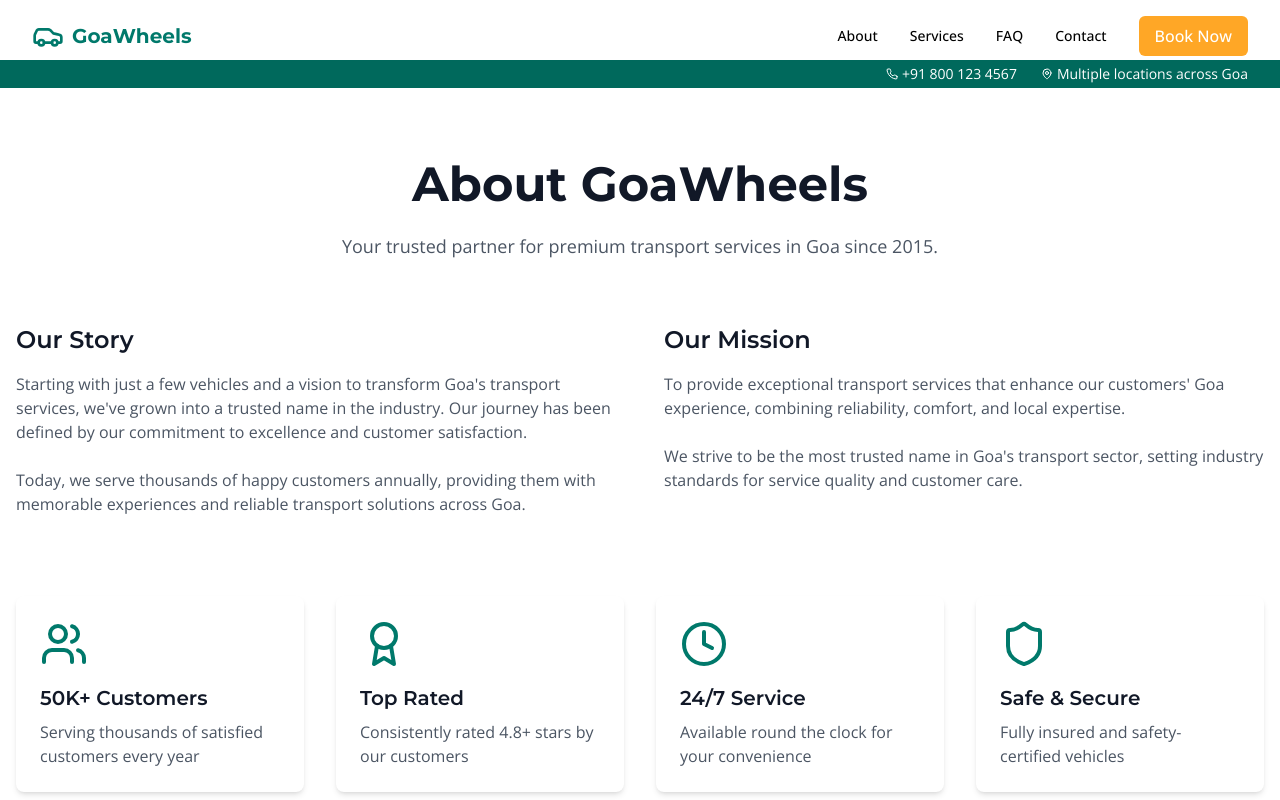
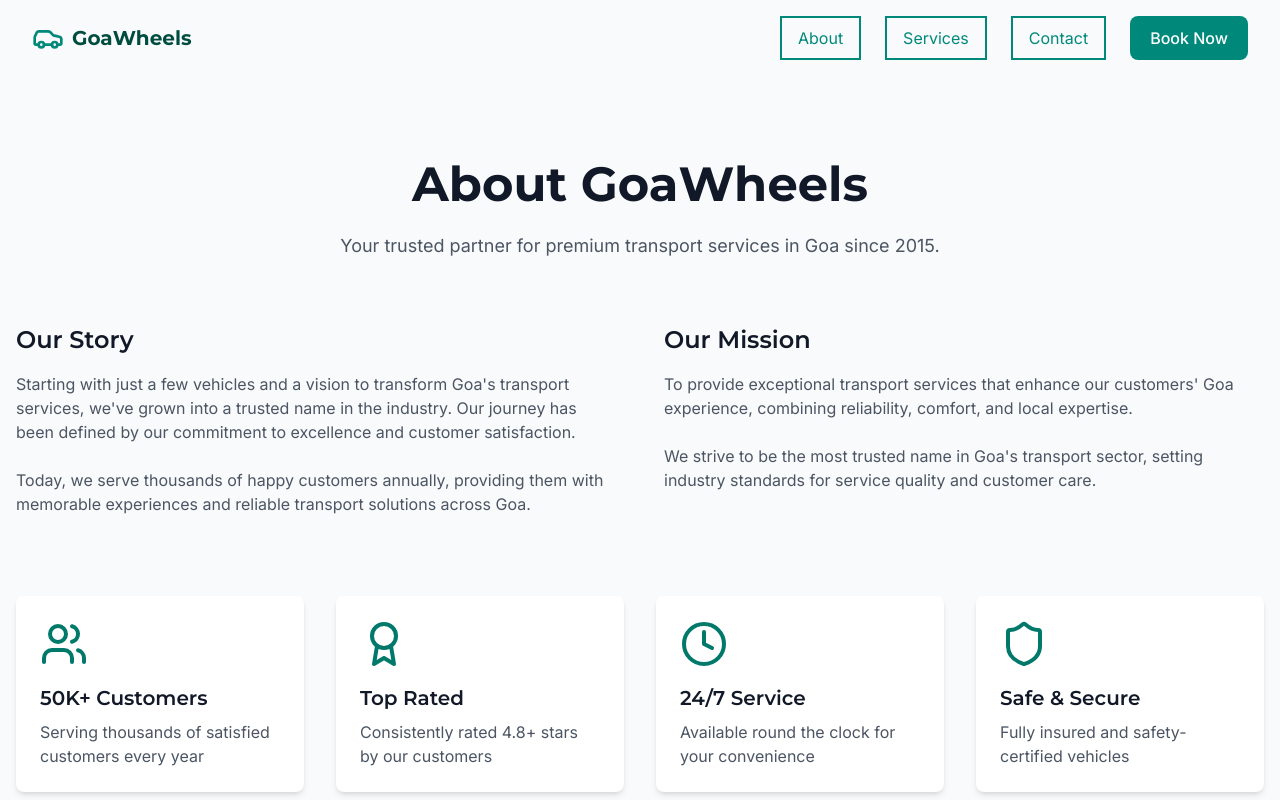
Before and after one commit to Serenity-26/GoaWheels, a Next.js app: page /about in a window 1280 px wide. Shown: the top 800 px of the page. Built offline with nearby package versions, Linux system fonts and the light colour scheme.

Commit message:
Update component styles

```diff
--- a/src/app/layout.tsx
+++ b/src/app/layout.tsx
@@ -1,18 +1,8 @@
 import type { Metadata } from 'next';
-import { Inter, Montserrat } from 'next/font/google';
+import { Inter } from 'next/font/google';
 import './globals.css';
 
-const inter = Inter({
-  subsets: ['latin'],
-  variable: '--font-inter',
-  display: 'swap',
-});
-
-const montserrat = Montserrat({
-  subsets: ['latin'],
-  variable: '--font-montserrat',
-  display: 'swap',
-});
+const inter = Inter({ subsets: ['latin'] });
 
 export const metadata: Metadata = {
   title: 'GoaWheels - Premium Transport Services in Goa',
@@ -25,8 +15,8 @@ export default function RootLayout({
   children: React.ReactNode;
 }) {
   return (
-    <html lang="en" className={`${inter.variable} ${montserrat.variable} scroll-smooth`}>
-      <body className="min-h-screen bg-white font-sans antialiased">
+    <html lang="en" className="scroll-smooth">
+      <body className={`${inter.className} min-h-screen bg-gray-50`}>
         {children}
       </body>
     </html>
--- a/src/components/Header.tsx
+++ b/src/components/Header.tsx
@@ -1,7 +1,6 @@
 import React, { useState, useEffect } from 'react';
-import { Menu, X, ChevronDown, Car, MapPin, Phone } from 'lucide-react';
+import { Menu, X, Car } from 'lucide-react';
 import Link from 'next/link';
-import gsap from 'gsap';
 
 const Header: React.FC = () => {
   const [isMenuOpen, setIsMenuOpen] = useState(false);
@@ -15,107 +14,94 @@ const Header: React.FC = () => {
     return () => window.removeEventListener('scroll', handleScroll);
   }, []);
 
-  const toggleMenu = () => {
-    setIsMenuOpen(!isMenuOpen);
-  };
-
   return (
     <header
       className={`fixed w-full z-50 transition-all duration-300 ${
-        isScrolled ? 'bg-white text-black shadow-md py-2' : 'bg-transparent py-4'
+        isScrolled ? 'bg-white shadow-md py-2' : 'bg-transparent py-4'
       }`}
     >
-      <div className="container-custom mx-auto px-6 lg:px-8">
+      <div className="container-custom">
         <div className="flex items-center justify-between">
-          <Link href="/" className="flex items-center header-anim">
-            <Car className={`h-8 w-8 ${isScrolled ? 'text-primary-600' : 'text-primary-600'}`} />
-            <span className={`ml-2 font-heading font-bold text-xl ${isScrolled ? 'text-primary-700' : 'text-primary-600'}`}>
+          <Link href="/" className="flex items-center">
+            <Car className="h-8 w-8 text-primary-500" />
+            <span className="ml-2 font-heading text-xl font-bold text-primary-800">
               GoaWheels
             </span>
           </Link>
 
-          {/* Desktop Nav */}
-          <nav className="hidden md:flex items-center space-x-8">
+          <nav className="hidden md:flex items-center space-x-6">
             <Link
               href="/about"
-              className={`header-anim font-medium text-sm transition ${isScrolled ? 'text-gray-700 hover:text-primary-600' : 'text-black hover:text-secondary-300'}`}
+              className="btn-outline py-2 px-4"
             >
               About
             </Link>
             <Link
               href="/services"
-              className={`header-anim font-medium text-sm transition ${isScrolled ? 'text-gray-700 hover:text-primary-600' : 'text-black hover:text-secondary-300'}`}
+              className="btn-outline py-2 px-4"
             >
               Services
             </Link>
             <Link
-              href="/faq"
-              className={`header-anim font-medium text-sm transition ${isScrolled ? 'text-gray-700 hover:text-primary-600' : 'text-black hover:text-secondary-300'}`}
-            >
-              FAQ
-            </Link>
-            <Link
               href="/contact"
-              className={`header-anim font-medium text-sm transition ${isScrolled ? 'text-gray-700 hover:text-primary-600' : 'text-black hover:text-secondary-300'}`}
+              className="btn-outline py-2 px-4"
             >
               Contact
             </Link>
             <Link
               href="#book-now"
-              className="header-anim bg-accent-400 hover:bg-accent-500 text-white font-medium px-4 py-2 rounded-md transition-all hover:shadow-lg"
+              className="btn btn-primary"
             >
               Book Now
             </Link>
           </nav>
 
-          {/* Mobile menu button */}
           <button
-            onClick={toggleMenu}
-            className="md:hidden text-gray-500 focus:outline-none"
-            aria-label={isMenuOpen ? 'Close menu' : 'Open menu'}
+            onClick={() => setIsMenuOpen(!isMenuOpen)}
+            className="md:hidden focus:outline-none"
+            aria-label="Toggle menu"
           >
             {isMenuOpen ? (
-              <X className={`h-6 w-6 ${isScrolled ? 'text-gray-700' : 'text-white'}`} />
+              <X className="h-6 w-6 text-primary-500" />
             ) : (
-              <Menu className={`h-6 w-6 ${isScrolled ? 'text-gray-700' : 'text-white'}`} />
+              <Menu className="h-6 w-6 text-primary-500" />
             )}
           </button>
         </div>
 
         {/* Mobile menu */}
-        <div className={`md:hidden ${isMenuOpen ? 'block' : 'hidden'} mt-4 pb-4`}>
-          <div className="flex flex-col space-y-4 bg-white p-4 rounded-lg shadow-lg">
+        <div
+          className={`md:hidden ${
+            isMenuOpen
+              ? 'mobile-menu-enter-active'
+              : 'mobile-menu-exit mobile-menu-exit-active'
+          }`}
+        >
+          <div className="py-4 space-y-4">
             <Link
               href="/about"
-              className="font-medium text-sm text-gray-700 hover:text-primary-600 transition"
+              className="block btn-outline w-full text-center"
               onClick={() => setIsMenuOpen(false)}
             >
               About
             </Link>
             <Link
               href="/services"
-              className="font-medium text-sm text-gray-700 hover:text-primary-600 transition"
+              className="block btn-outline w-full text-center"
               onClick={() => setIsMenuOpen(false)}
             >
               Services
             </Link>
             <Link
-              href="/faq"
-              className="font-medium text-sm text-gray-700 hover:text-primary-600 transition"
-              onClick={() => setIsMenuOpen(false)}
-            >
-              FAQ
-            </Link>
-            <Link
               href="/contact"
-              className="font-medium text-sm text-gray-700 hover:text-primary-600 transition"
+              className="block btn-outline w-full text-center"
               onClick={() => setIsMenuOpen(false)}
             >
               Contact
             </Link>
             <Link
               href="#book-now"
-              className="bg-accent-400 hover:bg-accent-500 text-white font-medium px-4 py-2 rounded-md text-center transition-all hover:shadow-lg"
+              className="block btn btn-primary w-full text-center"
               onClick={() => setIsMenuOpen(false)}
             >
               Book Now
@@ -123,18 +109,6 @@ const Header: React.FC = () => {
           </div>
         </div>
       </div>
-
-      {/* Quick contact bar */}
-      <div className={`hidden lg:block bg-primary-700 text-white text-sm transition-all ${isScrolled ? 'h-0 opacity-0' : 'h-auto opacity-100'}`}>
-        <div className="container-custom mx-auto px-8 py-1 mt-1 flex justify-end items-center space-x-6">
-          <a href="tel:+918001234567" className="flex items-center hover:text-secondary-300 transition">
-            <Phone className="h-3 w-3 mr-1" /> +91 800 123 4567
-          </a>
-          <span className="flex items-center">
-            <MapPin className="h-3 w-3 mr-1" /> Multiple locations across Goa
-          </span>
-        </div>
-      </div>
     </header>
   );
 };
--- a/src/components/HeroSection.tsx
+++ b/src/components/HeroSection.tsx
@@ -1,63 +1,50 @@
-import React, { useEffect, useRef } from 'react';
-import gsap from 'gsap';
+import React from 'react';
 import { ArrowRight, MapPin } from 'lucide-react';
 
 const HeroSection: React.FC = () => {
-  const heroRef = useRef<HTMLDivElement>(null);
-  const contentRef = useRef<HTMLDivElement>(null);
-
   return (
-    <div
-      ref={heroRef}
-      className="relative min-h-screen flex items-center justify-center"
+    <section
+      className="relative min-h-screen flex items-center parallax-bg"
       style={{
-        backgroundImage: `url('https://images.pexels.com/photos/3601425/pexels-photo-3601425.jpeg')`,
-        backgroundSize: 'cover',
-        backgroundPosition: 'center',
+        backgroundImage: `url('https://images.pexels.com/photos/3601425/pexels-photo-3601425.jpeg')`
       }}
     >
-      <div className="absolute inset-0 bg-gradient-to-r"></div>
+      <div className="absolute inset-0 bg-black bg-opacity-50"></div>
 
       <div className="container-custom relative z-10">
-        <div ref={contentRef} className="max-w-3xl hero-text text-white">
-          <h1 className="font-heading text-4xl md:text-5xl lg:text-6xl font-bold mb-4">
+        <div className="max-w-3xl text-white">
+          <h1 className="font-heading text-4xl md:text-5xl lg:text-6xl font-bold mb-6">
             Explore Goa's Beauty <br/>
-            <span className="text-secondary-300">Your Way</span>
+            <span className="text-secondary-400">Your Way</span>
           </h1>
-          <p className="text-lg md:text-xl mb-8 max-w-2xl">
-            Premium pickup, drop, and rental services tailored to your needs. Experience the best of Goa with our reliable, comfortable, and affordable transport solutions.
+          <p className="text-lg md:text-xl mb-8 text-gray-100">
+            Premium transport services tailored to your needs. Experience the best of Goa with our reliable solutions.
           </p>
 
           <div className="flex flex-col sm:flex-row gap-4 mb-8">
-            <a
-              href="#book-now"
-              className="bg-accent-400 hover:bg-accent-500 text-white font-medium px-6 py-3 rounded-md transition-all hover:shadow-lg inline-flex items-center justify-center"
-            >
+            <a href="#book-now" className="btn btn-primary">
               Book Now <ArrowRight className="ml-2 h-5 w-5" />
             </a>
-            <a
-              href="#services"
-              className="bg-white/20 hover:bg-white/30 backdrop-blur-sm text-white font-medium px-6 py-3 rounded-md transition-all hover:shadow-lg inline-flex items-center justify-center"
-            >
+            <a href="#services" className="btn btn-secondary">
               Explore Services
             </a>
           </div>
 
           <div className="flex flex-wrap gap-4">
-            <div className="flex items-center bg-white/10 backdrop-blur-sm px-3 py-2 rounded-md">
-              <MapPin className="h-5 w-5 mr-2 text-secondary-300" />
+            <div className="flex items-center bg-white/10 backdrop-blur px-4 py-2 rounded-lg">
+              <MapPin className="h-5 w-5 mr-2 text-secondary-400" />
               <span>All Goa Coverage</span>
             </div>
-            <div className="flex items-center bg-white/10 backdrop-blur-sm px-3 py-2 rounded-md">
+            <div className="flex items-center bg-white/10 backdrop-blur px-4 py-2 rounded-lg">
               <span>24/7 Service</span>
             </div>
-            <div className="flex items-center bg-white/10 backdrop-blur-sm px-3 py-2 rounded-md">
+            <div className="flex items-center bg-white/10 backdrop-blur px-4 py-2 rounded-lg">
               <span>Free Cancellation</span>
             </div>
           </div>
         </div>
       </div>
-    </div>
+    </section>
   );
 };
 
```
